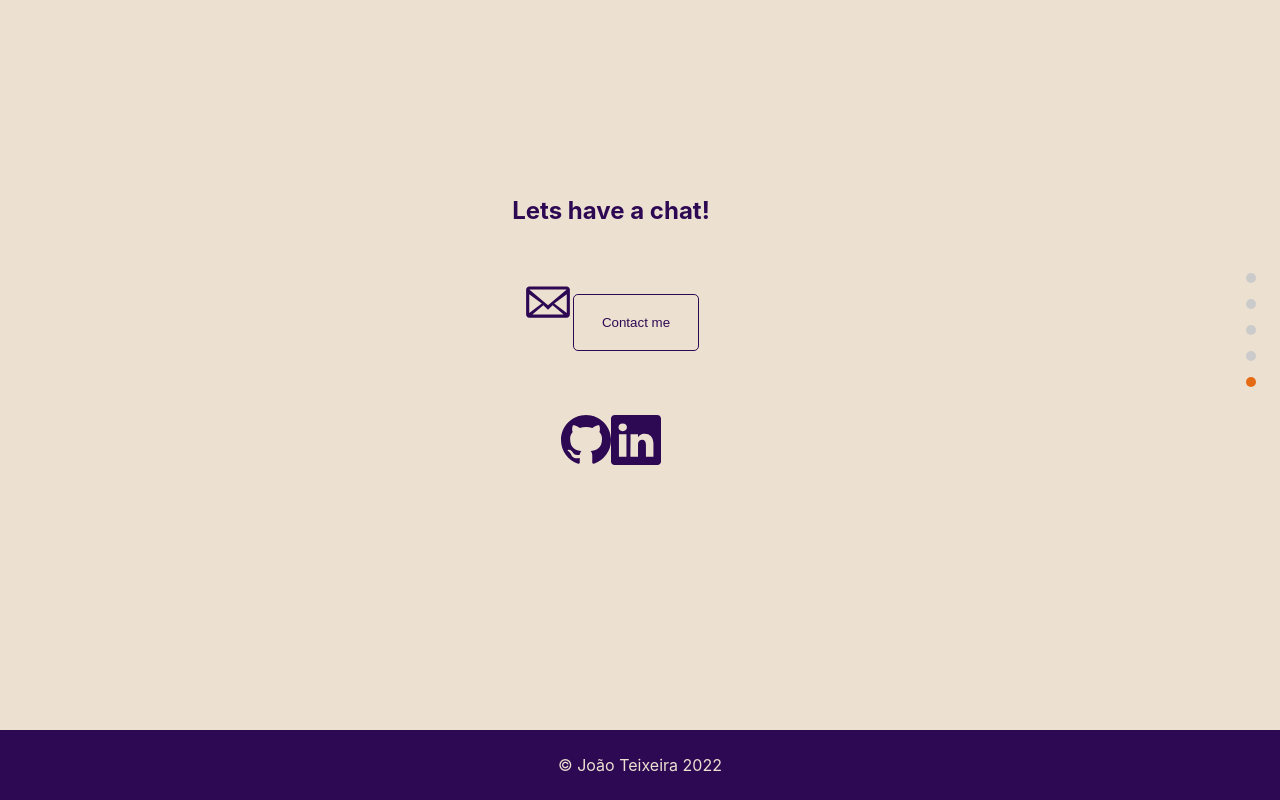
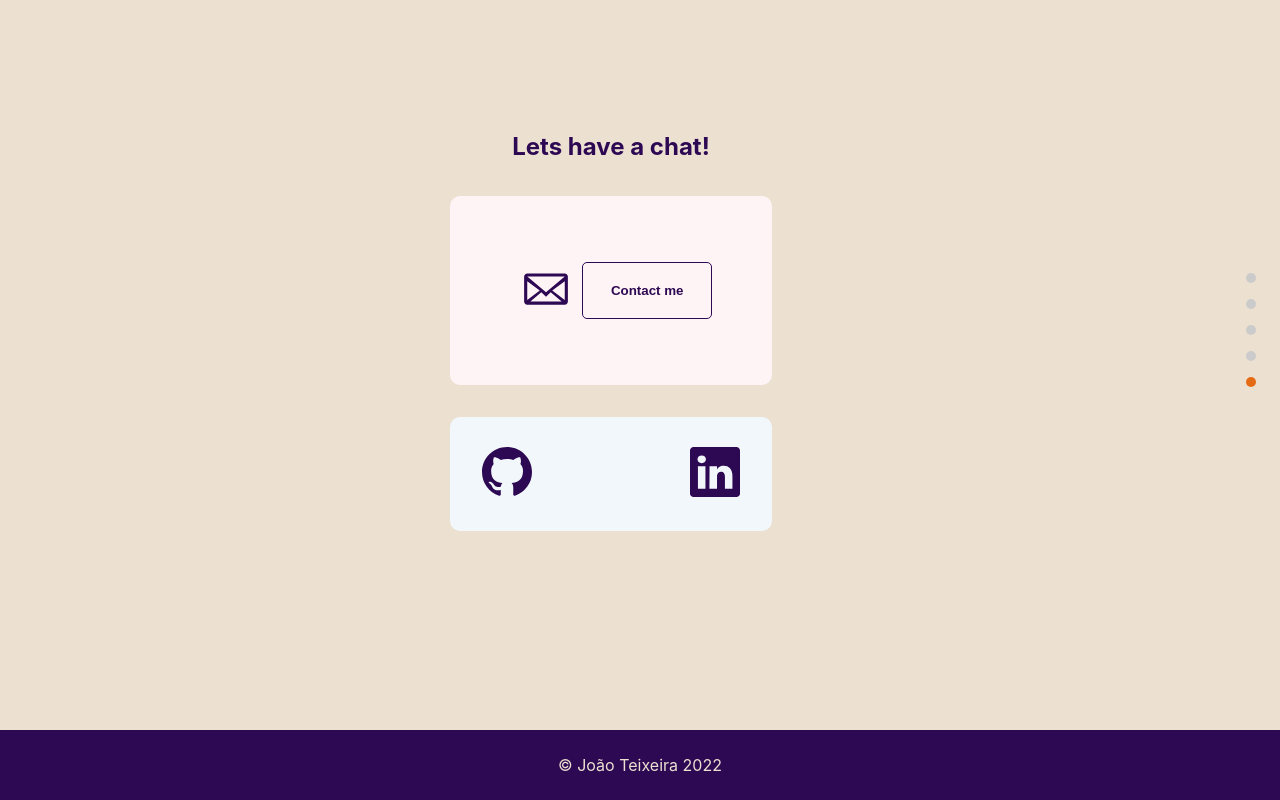
Before and after one commit to JoaoTeixeira13/portfolio, a React (Create React App) app: page / in a window 1280 px wide. Shown: the part 4919-5719 px from the top of the page. Built offline with nearby package versions, Linux system fonts and the light colour scheme.

Commit message:
favicon and contact section edit.

```diff
--- a/src/contact/contact.css
+++ b/src/contact/contact.css
@@ -15,17 +15,21 @@
     visibility: visible;
     flex-direction: row;
     display: flex;
+    width: 100%;
+    justify-content: space-between;
 }
 
 .contactCard a {
     color: inherit;
     text-decoration: none;
     transition: all 0.3s ease-in-out;
+    font-weight: 600;
 }
 .contactCard a svg,
 #contact .socialMedia a svg {
     width: 50px;
     height: 50px;
+    margin: 0 0.7rem;
 }
 .contactCard a:hover {
     color: #e46b14;
@@ -36,8 +40,23 @@
     flex-direction: column;
     justify-content: space-evenly;
     align-items: center;
-    flex-wrap: wrap-reverse;
-    /* margin: 4rem 2rem 2rem; */
+}
+
+.contactCard {
+    min-width: 290px;
+    display: flex;
+    flex-direction: row;
+    justify-content: center;
+    align-items: center;
+    margin: 1rem 0;
+    padding: 1rem;
+    border-radius: 10px;
+    cursor: pointer;
+    background-color: #fef4f5;
+    transition: all 0.3s ease-in-out;
+}
+.contactCard:hover {
+    box-shadow: 0 0 25px #fef4f5;
 }
 
 .contactButton {
@@ -50,8 +69,18 @@
     cursor: pointer;
     transition: all 0.3s ease-in-out;
     margin: 50px 0;
+    font-weight: 600;
 }
 .contactButton:hover {
     color: #e46b14;
     border: 1px solid #e46b14;
 }
+.contactCards .contactCard:last-child {
+    background-color: #f2f7fb;
+}
+@media screen and (max-width: 450px) {
+    .contactCards,
+    .contactCard {
+        width: 90%;
+    }
+}
--- a/src/contact/contact.tsx
+++ b/src/contact/contact.tsx
@@ -11,6 +11,8 @@ const Contact = () => {
                 <div className="contactCard">
                     <a href="mailto:j.teixeira.dev@gmail.com" className="pText">
                         <GoMail />
+                    </a>
+                    <a href="mailto:j.teixeira.dev@gmail.com" className="pText">
                         <button className="contactButton">Contact me</button>
                     </a>
                 </div>
```
Also changed, not shown: 1 other file (tests, documents, lock files or other folders).
